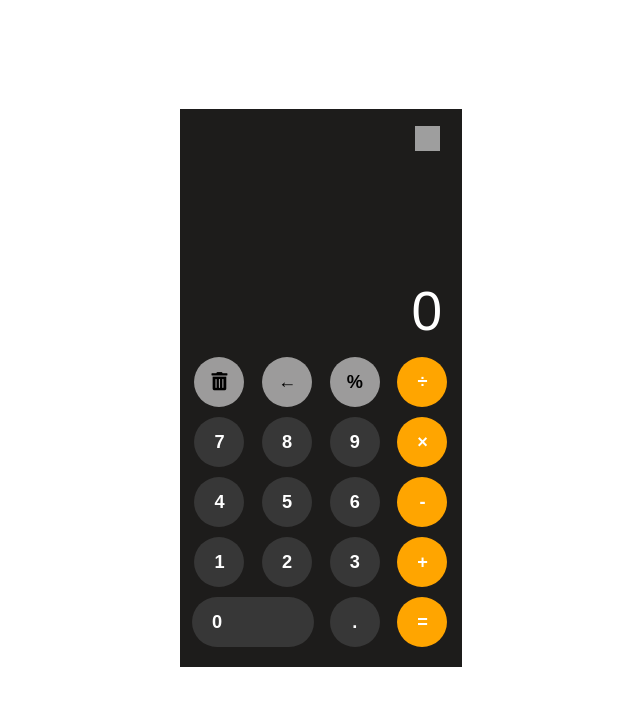
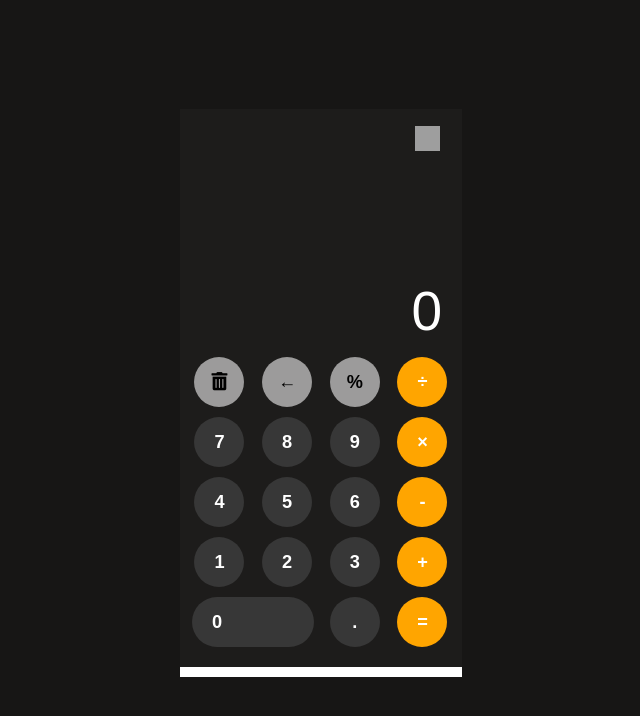
Before and after one commit to henrique221/js-calculator, a plain HTML site: page index.html in a window 1280 px wide. Shown: the whole page, without its empty margins (319-959 px from the left). Drawn offline with nearby package versions, Linux system fonts and the light colour scheme; grey boxes are pictures that could not be loaded.

Commit message:
Update index.css

```diff
--- a/index.css
+++ b/index.css
@@ -4,6 +4,7 @@ html {
   display: flex;
   align-items: center;
   justify-content: center;
+  background-color: rgb(23, 22, 21);
 }
 
 #root {
```
